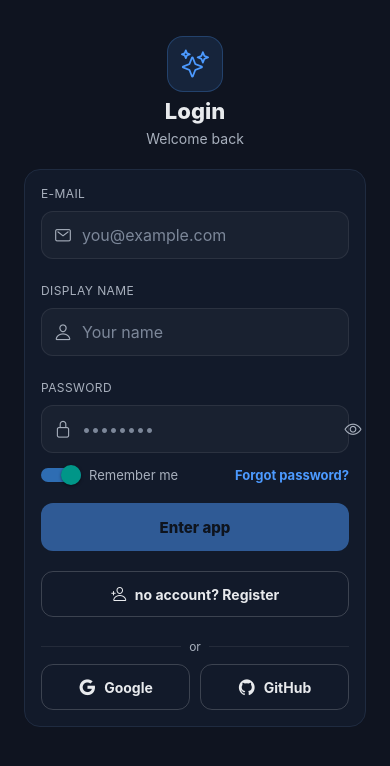
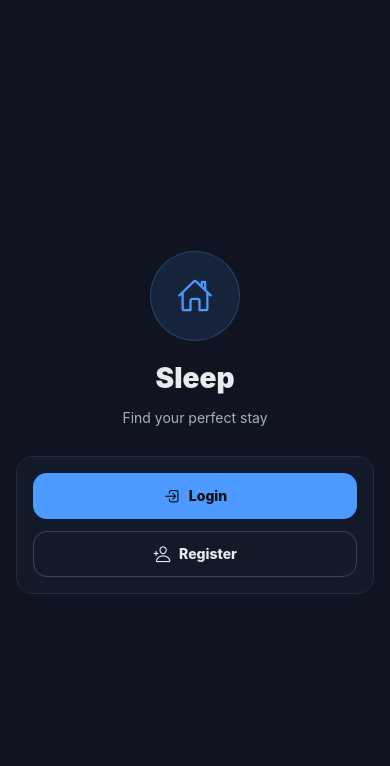
Before and after one commit to angelaajiao/MA-Project, a React Native app in the folder Sleep/: screen / in a window 390 px wide. Shown: the top 766 px of the page. Built offline with nearby package versions, Linux system fonts and the light colour scheme.

Commit message:
welcome screen complete

```diff
--- a/Sleep/src/navigation/RootNavigator.tsx
+++ b/Sleep/src/navigation/RootNavigator.tsx
@@ -3,6 +3,7 @@ import { NavigationContainer } from "@react-navigation/native";
 import { createNativeStackNavigator } from "@react-navigation/native-stack";
 import LoginScreen from "../screens/LoginScreen";
 import RegisterScreen from "../screens/RegisterScreen";
+import WelcomeScreen from "../screens/WelcomeScreen";
 
 const Stack = createNativeStackNavigator();
 
@@ -10,18 +11,12 @@ export default function RootNavigator() {
   return (
     <NavigationContainer>
       <Stack.Navigator
-        initialRouteName ="Login"
-        screenOptions={{headerShown:false}}
-
+        initialRouteName="Welcome"
+        screenOptions={{ headerShown: false }}
       >
-        <Stack.Screen
-          name="Login"
-          component={LoginScreen}
-        />
-        <Stack.Screen
-          name="Register"
-          component={RegisterScreen}
-        />
+        <Stack.Screen name="Welcome" component={WelcomeScreen} />
+        <Stack.Screen name="Login" component={LoginScreen} />
+        <Stack.Screen name="Register" component={RegisterScreen} />
       </Stack.Navigator>
     </NavigationContainer>
   );
```
